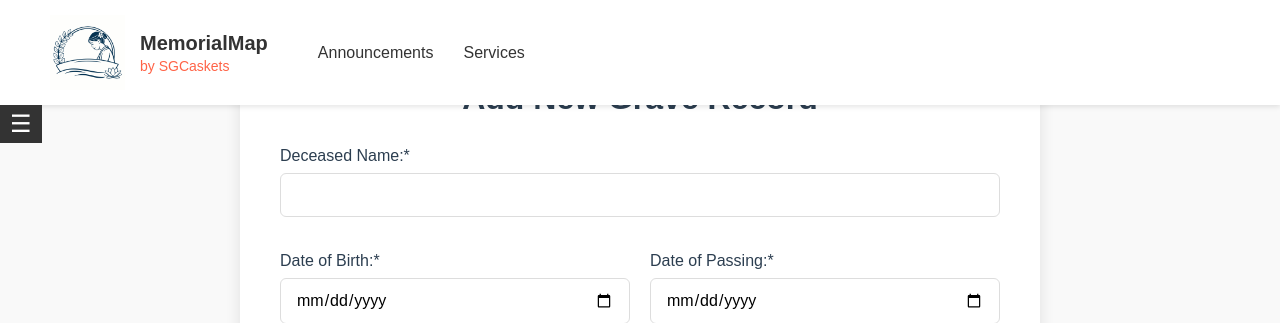
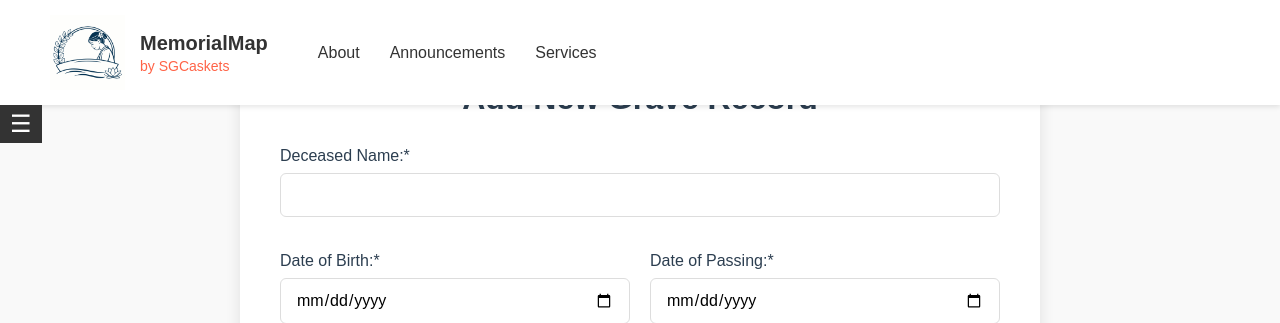
Before and after one commit to J3rick/1005-Web, a PHP site: page /addgraves.php in a window 1280 px wide. Shown: the top 323 px of the page. Run offline with PHP 8.4, Linux system fonts and the light colour scheme.

Commit message:
added back about tab lol

```diff
--- a/inc/head.inc.php
+++ b/inc/head.inc.php
@@ -8,6 +8,7 @@
     </div>
     <nav>
         <ul>
+            <li><a href="#">About</a></li>
             <li><a href="announcements.php">Announcements</a></li>
             <li><a href="services.php">Services</a></li>
         </ul>
```
